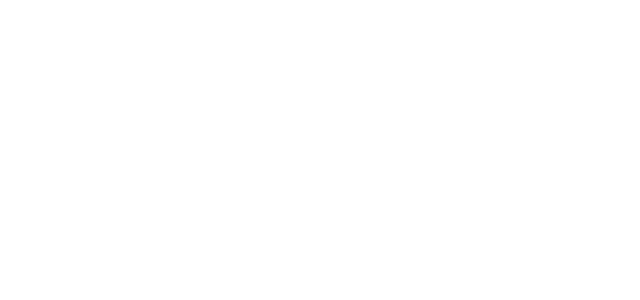
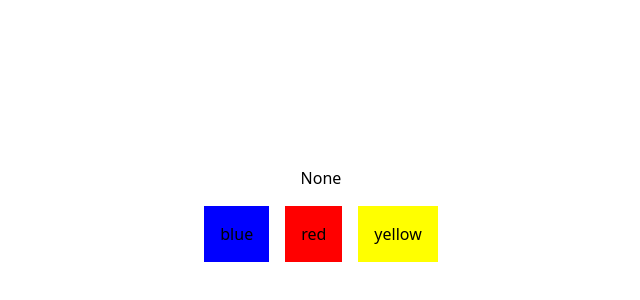
Before and after one commit to Yazan-Egbaria/react-app, a React (Vite) app: page / in a window 1280 px wide. Shown: the part 186-486 px from the top of the page, without its empty margins (319-959 px from the left). Built offline with nearby package versions, Linux system fonts and the light colour scheme.

Commit message:
Finished child to father task

```diff
--- a/src/App.jsx
+++ b/src/App.jsx
@@ -1,3 +1,24 @@
+import { useState } from "react";
+import CustomBtn from "./components/CustomBtn";
+
 export default function App() {
-  return <div></div>;
+  const [color, setColor] = useState("None");
+  const colors = ["blue", "red", "yellow"];
+
+  const handleBtnClick = (color) => {
+    setColor(color);
+  };
+
+  return (
+    <div className="flex h-screen w-full flex-col items-center justify-center gap-4">
+      <label htmlFor="">{color}</label>
+      <div className="flex gap-4">
+        {colors.map((color) => {
+          return (
+            <CustomBtn key={color} color={color} listColor={handleBtnClick} />
+          );
+        })}
+      </div>
+    </div>
+  );
 }
--- /dev/null
+++ b/src/components/CustomBtn.jsx
@@ -0,0 +1,13 @@
+const CustomBtn = (props) => {
+  return (
+    <button
+      style={{ backgroundColor: props.color }}
+      className="p-4"
+      onClick={() => props.listColor(props.color)}
+    >
+      {props.color}
+    </button>
+  );
+};
+
+export default CustomBtn;
```
